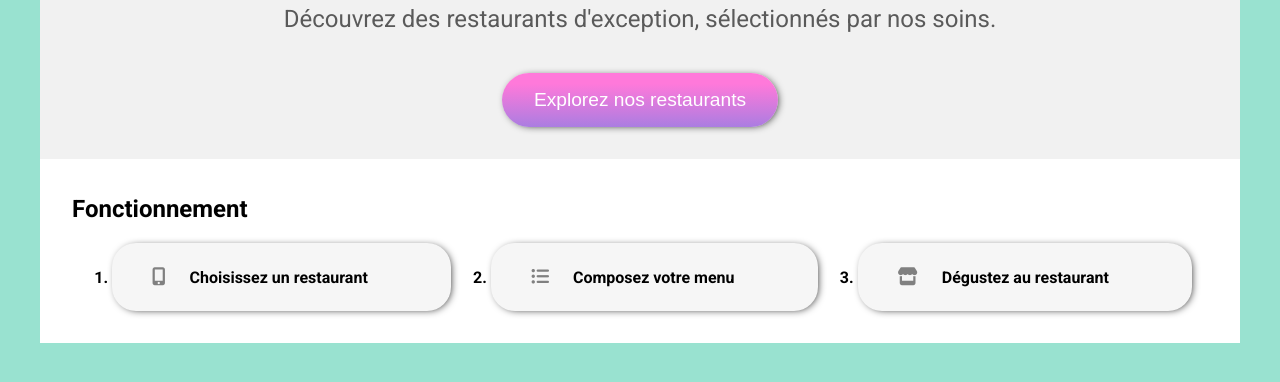
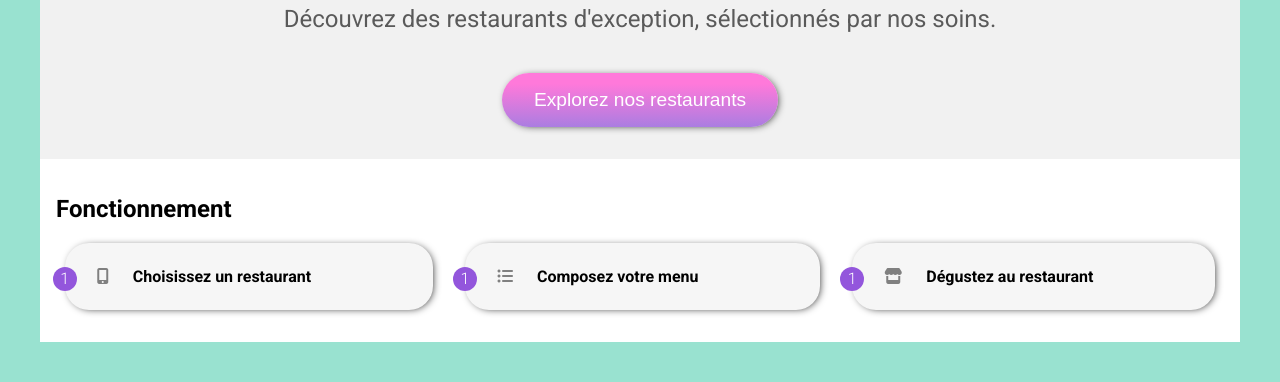
Before and after one commit to Hipoyume/VincentRodier_3_29112021, a website: page index.html in a window 1280 px wide. Shown: the part 316-698 px from the top of the page. Drawn offline with Linux system fonts and the light colour scheme; a web font is replaced by a local one.

Commit message:
counter-reset & counter-increment & content:counter();

```diff
--- a/sass/layouts/fonctionnement.scss
+++ b/sass/layouts/fonctionnement.scss
@@ -2,44 +2,59 @@
 @use "../utils/transform-scale";
 
 .fonctionnement {
-  padding: 1rem 2rem;
+  padding: 1rem 1rem;
   background: white;
   @media (max-width: 991px){
   background: none;
+  counter-reset: number;
   }
   & ol {
+    padding: 0 0.55rem;
     display: flex;
-    gap: 1.5rem;
+    gap: 2rem;
+
     @media (max-width: 991px){
       flex-direction: column;
+      margin: auto;
     }
   }
   & li {
     &::before {
-      content: "counter"(steps);
-      counter-increment: steps;
+      counter-increment: number;
+      content: counter(number);
+      background-color: #9356DC;
+      color: white;
+      font-weight: 300;
+      width: 1.5rem;
+      height: 1.5rem;
+      border-radius: 50%;
+      display: flex;
+      align-items: center;
+      justify-content: center;
+      position: absolute;
+      left: -0.75rem;
     }
-    margin-right: 1rem;
+    position: relative;
+    list-style-type: none;
     background-color: #f6f6f6;
     @include box-shadow.b-shadow;
+    padding-left: 2rem;
     padding-top: 1.5rem;
     padding-bottom: 1.5rem;
     border-radius: 1.5rem;
     flex-grow: 1;
     font-weight: bold;
-
     &:hover {
       @include transform-scale.t-scale;
       background-color: #f2e8fd;
       i{
-        color: #9356DC;
+        color: #904fe0;
       }
     }
     & i {
-      font-size: large;
+      font-size: medium;
       color: gray;
       margin-right: 1.5rem;
-      margin-left: 2.5rem;
     }
   }
 }
```
Also changed, not shown: style.css, 1 other file.
